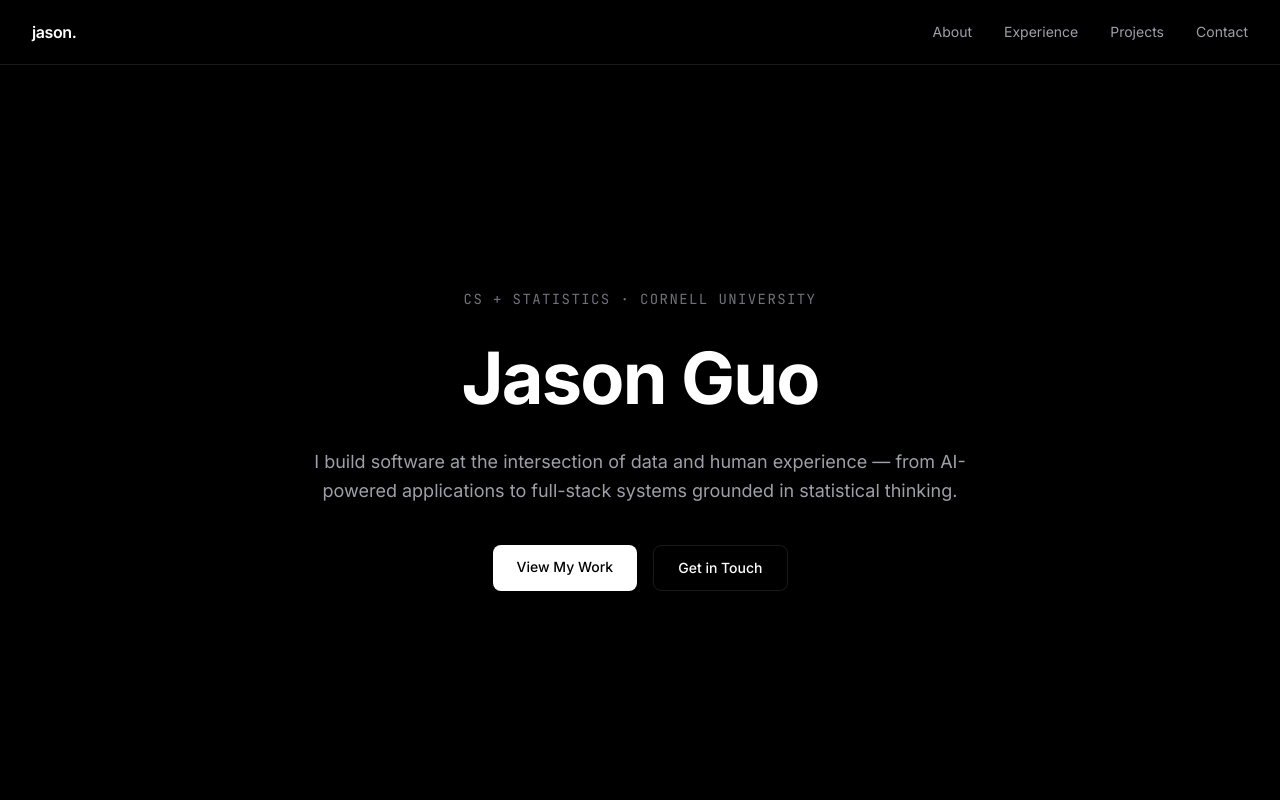
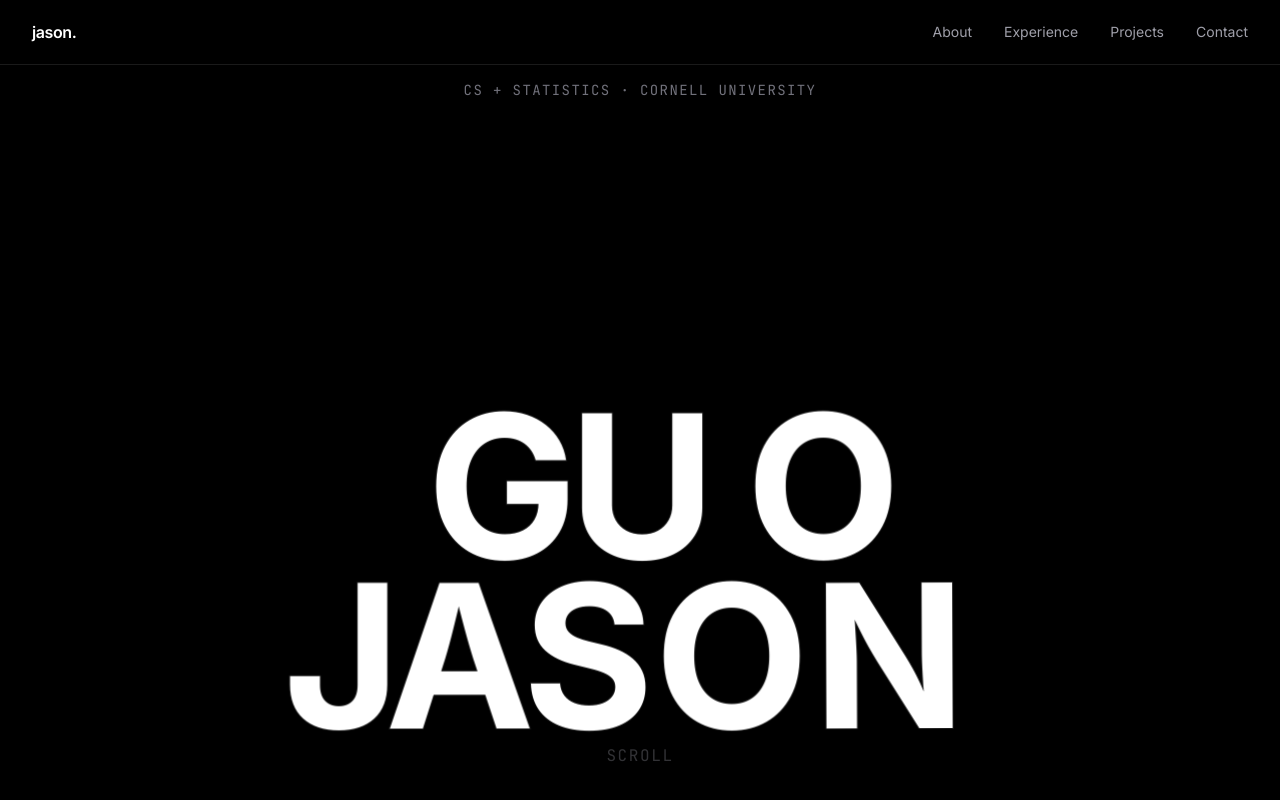
Before and after one commit to jjasonguo/portfolio, a React (Vite) app: page / in a window 1280 px wide. Shown: the top 800 px of the page. Built offline with nearby package versions, Linux system fonts and the light colour scheme.

Commit message:
gravity letters

```diff
--- a/package.json
+++ b/package.json
@@ -13,12 +13,14 @@
   },
   "dependencies": {
     "framer-motion": "^12.39.0",
+    "matter-js": "^0.20.0",
     "react": "^19.2.6",
     "react-dom": "^19.2.6"
   },
   "devDependencies": {
     "@eslint/js": "^10.0.1",
     "@tailwindcss/vite": "^4.3.0",
+    "@types/matter-js": "^0.20.2",
     "@types/node": "^24.12.3",
     "@types/react": "^19.2.14",
     "@types/react-dom": "^19.2.3",
--- a/src/components/Hero.tsx
+++ b/src/components/Hero.tsx
@@ -1,65 +1,31 @@
 import { motion } from 'framer-motion';
-
-const container = {
-  hidden: {},
-  show: {
-    transition: { staggerChildren: 0.14 },
-  },
-};
-
-const item = {
-  hidden: { opacity: 0, y: 28 },
-  show: {
-    opacity: 1,
-    y: 0,
-    transition: { type: 'spring' as const, stiffness: 100, damping: 20 },
-  },
-};
+import PhysicsLetters from './PhysicsLetters';
 
 export default function Hero() {
   return (
-    <section className="min-h-screen flex items-center justify-center px-8 pt-20">
-      <motion.div
-        variants={container}
-        initial="hidden"
-        animate="show"
-        className="max-w-3xl text-center"
+    <section className="relative min-h-screen overflow-hidden bg-black">
+      {/* Subtitle label — above the simulation, clears the fixed navbar (~64px) */}
+      <div className="absolute top-20 inset-x-0 flex justify-center z-20 pointer-events-none">
+        <p className="font-mono text-zinc-500 text-sm tracking-widest uppercase">
+          CS + Statistics · Cornell University
+        </p>
+      </div>
+
+      {/* Physics letter simulation */}
+      <PhysicsLetters />
+
+      {/* Scroll hint — clickable, navigates to About */}
+      <motion.a
+        href="#about"
+        aria-label="Scroll to About section"
+        className="absolute bottom-8 inset-x-0 flex justify-center z-20 cursor-pointer"
+        animate={{ opacity: [0.3, 0.8, 0.3] }}
+        transition={{ repeat: Infinity, duration: 3, ease: 'easeInOut' }}
       >
-        <motion.p
-          variants={item}
-          className="font-mono text-zinc-500 text-sm tracking-widest uppercase mb-6"
-        >
-          CS + Statistics · Cornell University
-        </motion.p>
-        <motion.h1
-          variants={item}
-          className="text-6xl sm:text-7xl font-bold tracking-tight text-white mb-6 leading-tight"
-        >
-          Jason Guo
-        </motion.h1>
-        <motion.p
-          variants={item}
-          className="text-lg text-zinc-400 mb-10 leading-relaxed max-w-2xl mx-auto"
-        >
-          I build software at the intersection of data and human experience —
-          from AI-powered applications to full-stack systems grounded in
-          statistical thinking.
-        </motion.p>
-        <motion.div variants={item} className="flex gap-4 justify-center flex-wrap">
-          <a
-            href="#projects"
-            className="px-6 py-3 rounded-lg bg-white text-black text-sm font-medium hover:bg-zinc-200 transition-colors duration-200"
-          >
-            View My Work
-          </a>
-          <a
-            href="#contact"
-            className="px-6 py-3 rounded-lg border border-white/10 hover:border-white/30 text-white text-sm font-medium transition-colors duration-200"
-          >
-            Get in Touch
-          </a>
-        </motion.div>
-      </motion.div>
+        <p className="font-mono text-zinc-400 text-base tracking-widest uppercase">
+          scroll
+        </p>
+      </motion.a>
     </section>
   );
 }
--- /dev/null
+++ b/src/components/PhysicsLetters.tsx
@@ -0,0 +1,164 @@
+import { useEffect, useRef, useState } from 'react';
+import Matter from 'matter-js';
+
+const LETTERS = ['J', 'A', 'S', 'O', 'N', 'G', 'U', 'O'];
+const JASON_COUNT = 5;
+
+export default function PhysicsLetters() {
+  const containerRef = useRef<HTMLDivElement>(null);
+  const canvasRef = useRef<HTMLCanvasElement>(null);
+  const letterRefs = useRef<(HTMLSpanElement | null)[]>([]);
+  // Incrementing this key tears down and rebuilds the physics engine (used on resize)
+  const [resizeKey, setResizeKey] = useState(0);
+
+  useEffect(() => {
+    const container = containerRef.current;
+    const canvas = canvasRef.current;
+    if (!container || !canvas) return;
+
+    const W = container.clientWidth;
+    const H = container.clientHeight;
+
+    canvas.width = W * window.devicePixelRatio;
+    canvas.height = H * window.devicePixelRatio;
+    canvas.style.width = `${W}px`;
+    canvas.style.height = `${H}px`;
+
+    const engine = Matter.Engine.create({ gravity: { x: 0, y: 2.5 } });
+    const world = engine.world;
+    const runner = Matter.Runner.create();
+
+    // Static boundaries
+    const floorThickness = 60;
+    // Floor sits 60px inside the container bottom so two-row stacks stay fully in view
+    const floor = Matter.Bodies.rectangle(
+      W / 2, H - 60 + floorThickness / 2,
+      W * 3, floorThickness,
+      { isStatic: true, friction: 0.5 }
+    );
+    const leftWall = Matter.Bodies.rectangle(-25, H / 2, 50, H * 3, { isStatic: true });
+    const rightWall = Matter.Bodies.rectangle(W + 25, H / 2, 50, H * 3, { isStatic: true });
+
+    // Measure each letter's rendered size (letters are in the DOM with opacity: 0)
+    const sizes = letterRefs.current.map(el => {
+      if (!el) return { w: 90, h: 110 };
+      const r = el.getBoundingClientRect();
+      return { w: Math.max(r.width, 20), h: Math.max(r.height, 20) };
+    });
+
+    // Compute start x positions: JASON centered in left half, GUO in right half
+    const jasonTotalW = sizes.slice(0, JASON_COUNT).reduce((s, d) => s + d.w + 8, 0);
+    const guoTotalW = sizes.slice(JASON_COUNT).reduce((s, d) => s + d.w + 8, 0);
+    let jasonX = (W - jasonTotalW) / 2;
+    let guoX = (W - guoTotalW) / 2;
+
+    const letterBodies: Matter.Body[] = [];
+
+    for (let i = 0; i < LETTERS.length; i++) {
+      const { w, h } = sizes[i];
+      const isGuo = i >= JASON_COUNT;
+      const xOffset = isGuo ? guoX : jasonX;
+      const startY = -(i * 80 + 200);
+      const jitter = (Math.random() - 0.5) * 20;
+
+      const body = Matter.Bodies.rectangle(
+        xOffset + w / 2 + jitter,
+        startY,
+        w * 0.85,
+        h * 0.85,
+        { restitution: 0.25, friction: 0.5, frictionAir: 0.01, label: `letter-${i}` }
+      );
+      letterBodies.push(body);
+
+      if (isGuo) guoX += w + 8;
+      else jasonX += w + 8;
+    }
+
+    // Mouse constraint attached to the transparent canvas overlay
+    const mouse = Matter.Mouse.create(canvas);
+    mouse.pixelRatio = window.devicePixelRatio;
+    const mouseConstraint = Matter.MouseConstraint.create(engine, {
+      mouse,
+      constraint: { stiffness: 0.2, render: { visible: false } },
+    });
+
+    const onGrab = () => { canvas.style.cursor = 'grabbing'; };
+    const onDrop = () => { canvas.style.cursor = 'grab'; };
+    Matter.Events.on(mouseConstraint, 'startdrag', onGrab);
+    Matter.Events.on(mouseConstraint, 'enddrag', onDrop);
+
+    Matter.Composite.add(world, [floor, leftWall, rightWall, ...letterBodies, mouseConstraint]);
+    Matter.Runner.run(runner, engine);
+
+    // Reveal letters now that physics is running
+    letterRefs.current.forEach(el => { if (el) el.style.opacity = '1'; });
+
+    // RAF loop: sync physics body positions to DOM elements
+    let rafId = 0;
+    const tick = () => {
+      letterBodies.forEach((body, i) => {
+        const el = letterRefs.current[i];
+        if (!el) return;
+        const { x, y } = body.position;
+        el.style.transform = `translate(${x - el.offsetWidth / 2}px, ${y - el.offsetHeight / 2}px) rotate(${body.angle}rad)`;
+      });
+      rafId = requestAnimationFrame(tick);
+    };
+    rafId = requestAnimationFrame(tick);
+
+    // Forward wheel events so the page scrolls even when the canvas overlay is on top
+    // Raw deltaY lacks the browser's native scroll acceleration, so compensate
+    const onWheel = (e: WheelEvent) => { window.scrollBy(0, e.deltaY * 3); };
+    canvas.addEventListener('wheel', onWheel, { passive: true });
+
+    // Resize: skip the initial notification that ResizeObserver always fires on attach
+    let resizeTimeout: ReturnType<typeof setTimeout>;
+    let firstObservation = true;
+    const observer = new ResizeObserver(() => {
+      if (firstObservation) { firstObservation = false; return; }
+      clearTimeout(resizeTimeout);
+      resizeTimeout = setTimeout(() => setResizeKey(k => k + 1), 200);
+    });
+    observer.observe(container);
+
+    return () => {
+      cancelAnimationFrame(rafId);
+      Matter.Runner.stop(runner);
+      Matter.Events.off(mouseConstraint, 'startdrag', onGrab);
+      Matter.Events.off(mouseConstraint, 'enddrag', onDrop);
+      Matter.Engine.clear(engine);
+      Matter.World.clear(world, false);
+      canvas.removeEventListener('wheel', onWheel);
+      observer.disconnect();
+      clearTimeout(resizeTimeout);
+      letterRefs.current.forEach(el => { if (el) el.style.opacity = '0'; });
+    };
+  }, [resizeKey]);
+
+  return (
+    <div ref={containerRef} className="absolute inset-0">
+      {LETTERS.map((letter, i) => (
+        <span
+          key={i}
+          ref={el => { letterRefs.current[i] = el; }}
+          className="absolute top-0 left-0 select-none pointer-events-none font-black text-white leading-none"
+          style={{
+            fontSize: 'clamp(90px, 16vw, 200px)',
+            WebkitTextStroke: '2px rgba(255,255,255,0.1)',
+            willChange: 'transform',
+            opacity: 0,
+          }}
+        >
+          {letter}
+        </span>
+      ))}
+
+      {/* Transparent canvas receives pointer events for Matter.js drag */}
+      <canvas
+        ref={canvasRef}
+        className="absolute inset-0 w-full h-full"
+        style={{ cursor: 'grab', opacity: 0 }}
+      />
+    </div>
+  );
+}
```
Also changed, not shown: 1 other file (tests, documents, lock files or other folders).
